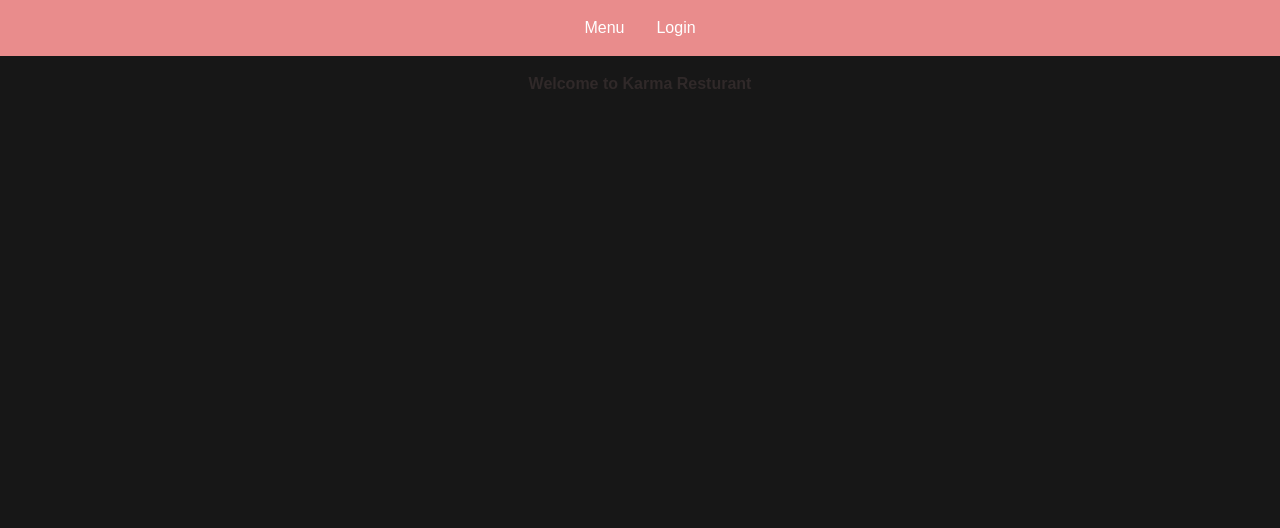
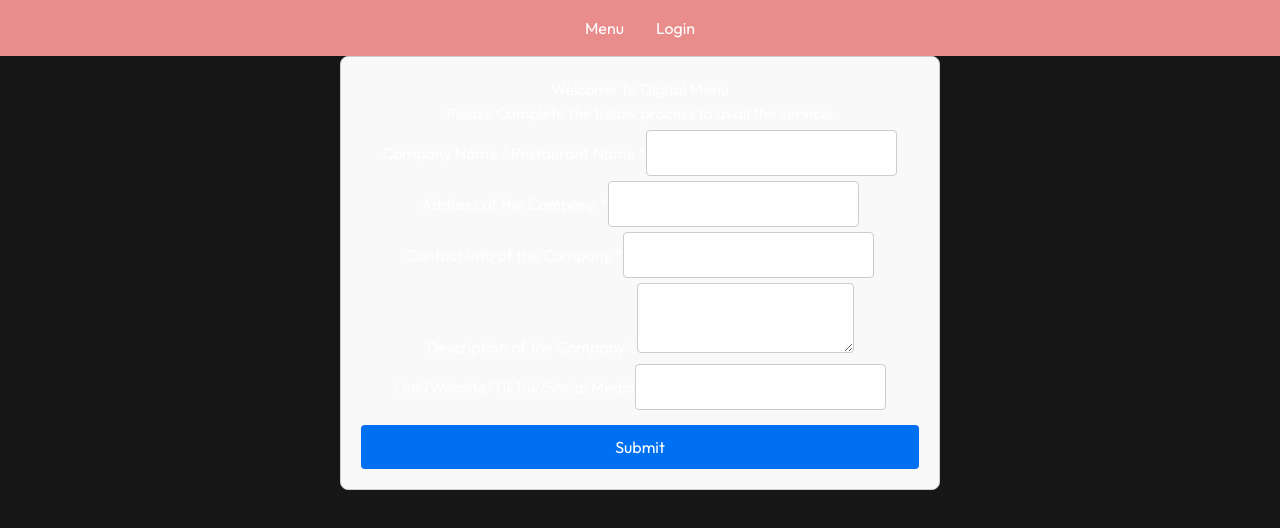
Before and after one commit to Sonamtshering21/DigitalMenu, a Next.js app: page /dashboard in a window 1280 px wide. Shown: the top 528 px of the page. Built offline with nearby package versions, Linux system fonts and the light colour scheme; no server answers.

Commit message:
font style

```diff
--- a/app/dashboard/dashboard.module.css
+++ b/app/dashboard/dashboard.module.css
@@ -1,9 +1,34 @@
-.admindashboard{
-    margin-top: 1rem;
+.admindashboard {
+    padding: 20px;
+    max-width: 600px;
+    text-align: center;
+    margin: auto;
+    border: 1px solid #ccc;
+    border-radius: 8px;
+    background-color: #f9f9f9;
+  }
+
+  .admindashboard form {
     display: flex;
     flex-direction: column;
-    justify-content: center;
-    align-items: center;
-    font-weight: bold;
-    color:rgb(48, 41, 41);
-}
+  }
+
+  .admindashboard label {
+    margin: 10px 0;
+  }
+  .admindashboard input,.admindashboard textarea{
+    padding: 10px;
+    margin-top: 5px;
+    border: 1px solid #ccc;
+    border-radius: 4px;
+  }
+
+  .admindashboard button {
+    margin-top: 15px;
+    padding: 10px;
+    background-color: #0070f3;
+    color: white;
+    border: none;
+    border-radius: 4px;
+    cursor: pointer;
+  }
--- a/app/dashboard/page.js
+++ b/app/dashboard/page.js
@@ -1,17 +1,131 @@
-/*import UserInfo from "@/components/UserInfo";
+'use client'
+import { useState } from "react";
+import Header from "@/components/Header";
+import styles from './dashboard.module.css';
 
-import Menu from "@/app/menu/page"
-import Admin from "@/app/admin/page" */
+export default function Dashboard() {
+  const [formData, setFormData] = useState({
+    companyName: '',
+    address: '',
+    contactInfo: '',
+    description: '',
+    socialLinks: ''
+  });
 
-import Header from "@/components/Header";
-import styles from './dashboard.module.css'
-export default function Dashboard() {
+  const [errors, setErrors] = useState({});
+
+  const handleChange = (e) => {
+    const { name, value } = e.target;
+    setFormData({
+      ...formData,
+      [name]: value
+    });
+  };
+
+  const handleSubmit = (e) => {
+    e.preventDefault();
+    const validationErrors = {};
+
+    // Validation
+    if (!formData.companyName) validationErrors.companyName = "Company name is required.";
+    if (!formData.address) validationErrors.address = "Address is required.";
+    if (!formData.contactInfo) validationErrors.contactInfo = "Contact info is required.";
+    if (!formData.description) validationErrors.description = "Description is required.";
+
+    if (Object.keys(validationErrors).length > 0) {
+      setErrors(validationErrors);
+      return;
+    }
+
+    // Handle successful submission (e.g., send data to the server)
+    console.log("Form submitted:", formData);
+    // Clear form
+    setFormData({
+      companyName: '',
+      address: '',
+      contactInfo: '',
+      description: '',
+      socialLinks: ''
+    });
+    setErrors({});
+  };
+
   return (
     <>
       <Header />
       <div className={styles.admindashboard}>
-        Welcome to Karma Resturant
-
+        <h1>Welcome To Digital Menu</h1>
+        <h2>Please Complete the below process to avail the service:</h2>
+        <form onSubmit={handleSubmit}>
+          <div>
+            <label htmlFor="companyName">
+              Company Name / Restaurant Name *
+              <input
+                type="text"
+                id="companyName"
+                name="companyName"
+                value={formData.companyName}
+                onChange={handleChange}
+                required
+              />
+              {errors.companyName && <p className={styles.error}>{errors.companyName}</p>}
+            </label>
+          </div>
+          <div>
+            <label htmlFor="address">
+              Address of the Company *
+              <input
+                type="text"
+                id="address"
+                name="address"
+                value={formData.address}
+                onChange={handleChange}
+                required
+              />
+              {errors.address && <p className={styles.error}>{errors.address}</p>}
+            </label>
+          </div>
+          <div>
+            <label htmlFor="contactInfo">
+              Contact Info of the Company *
+              <input
+                type="text"
+                id="contactInfo"
+                name="contactInfo"
+                value={formData.contactInfo}
+                onChange={handleChange}
+                required
+              />
+              {errors.contactInfo && <p className={styles.error}>{errors.contactInfo}</p>}
+            </label>
+          </div>
+          <div>
+            <label htmlFor="description">
+              Description of the Company *
+              <textarea
+                id="description"
+                name="description"
+                value={formData.description}
+                onChange={handleChange}
+                required
+              />
+              {errors.description && <p className={styles.error}>{errors.description}</p>}
+            </label>
+          </div>
+          <div>
+            <label htmlFor="socialLinks">
+              Link/Website/TikTok/Social Media
+              <input
+                type="text"
+                id="socialLinks"
+                name="socialLinks"
+                value={formData.socialLinks}
+                onChange={handleChange}
+              />
+            </label>
+          </div>
+          <button type="submit">Submit</button>
+        </form>
       </div>
     </>
   );
--- a/app/globals.css
+++ b/app/globals.css
@@ -17,7 +17,7 @@
 body {
   color: var(--foreground);
   background: var(--background);
-  font-family: Arial, Helvetica, sans-serif;
+  font-family: 'Outfit', sans-serif;
 }
 
 @layer utilities {
--- a/app/layout.tsx
+++ b/app/layout.tsx
@@ -47,14 +47,15 @@ export default function RootLayout({ children }) {
 }
 */
 import type { Metadata } from "next";
-import localFont from "next/font/local";
+//import localFont from "next/font/local";
 // import Header from '../components/Header';
 // import Footer from '../components/Footer';
 import { AuthProvider } from './Providers'; // Ensure this is set up properly
 import { SelectedItemsProvider } from './context/SelectedItemsContext';
 
+
 import "./globals.css";
-
+/*
 const geistSans = localFont({
   src: "./fonts/GeistVF.woff",
   variable: "--font-geist-sans",
@@ -65,7 +66,7 @@ const geistMono = localFont({
   src: "./fonts/GeistMonoVF.woff",
   variable: "--font-geist-mono",
   weight: "100 900",
-});
+}); */
 
 export const metadata: Metadata = {
   title: "DigitalMenu",
@@ -80,7 +81,16 @@ interface RootLayoutProps {
 export default function RootLayout({ children }: RootLayoutProps) {
   return (
     <html lang="en">
-      <body className={`${geistSans.variable} ${geistMono.variable} antialiased`}>
+
+     <head>
+        <link rel="preconnect" href="https://fonts.googleapis.com" />
+        <link rel="preconnect" href="https://fonts.gstatic.com" crossOrigin="anonymous" />
+        <link
+          href="https://fonts.googleapis.com/css2?family=Outfit:wght@100..900&display=swap"
+          rel="stylesheet"
+        />
+      </head>
+    <body className="font-outfit"> {/* Use the Outfit font here */}
         <SelectedItemsProvider>
           <AuthProvider>
             {children}
```
